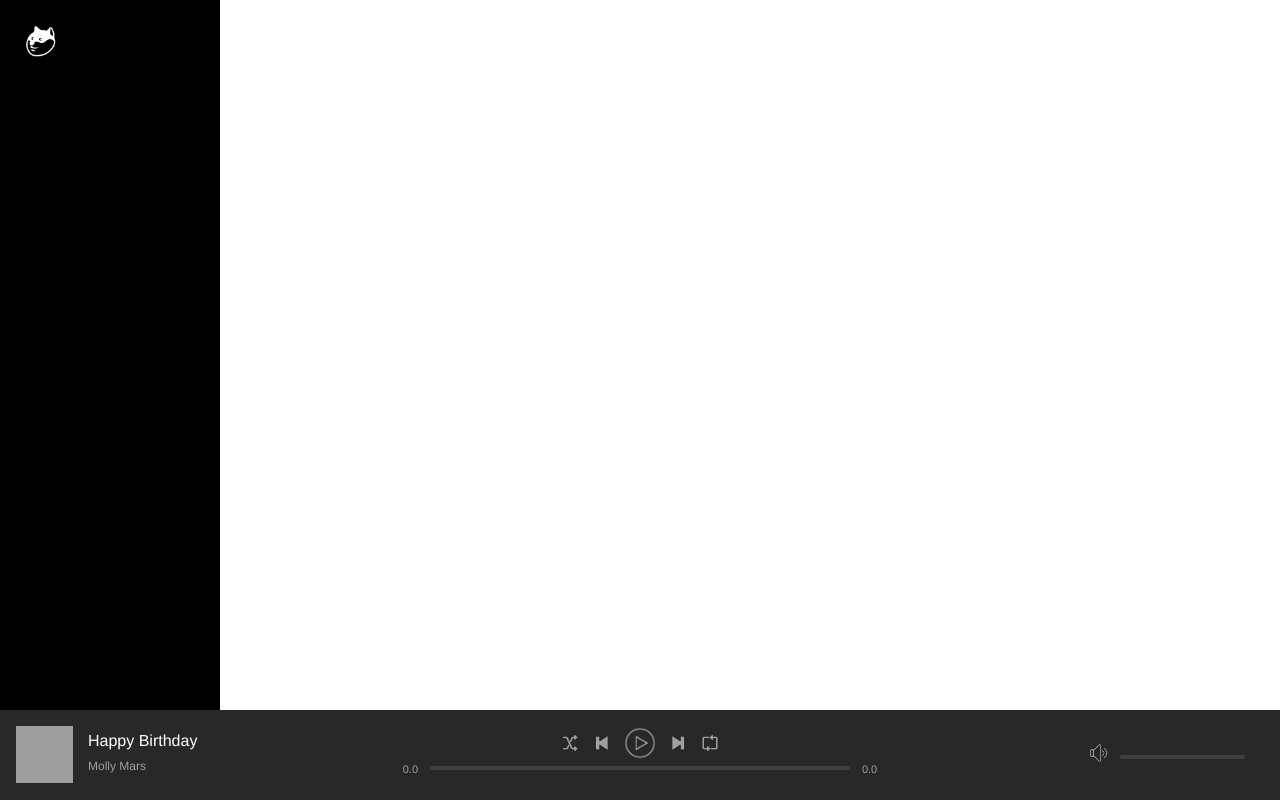
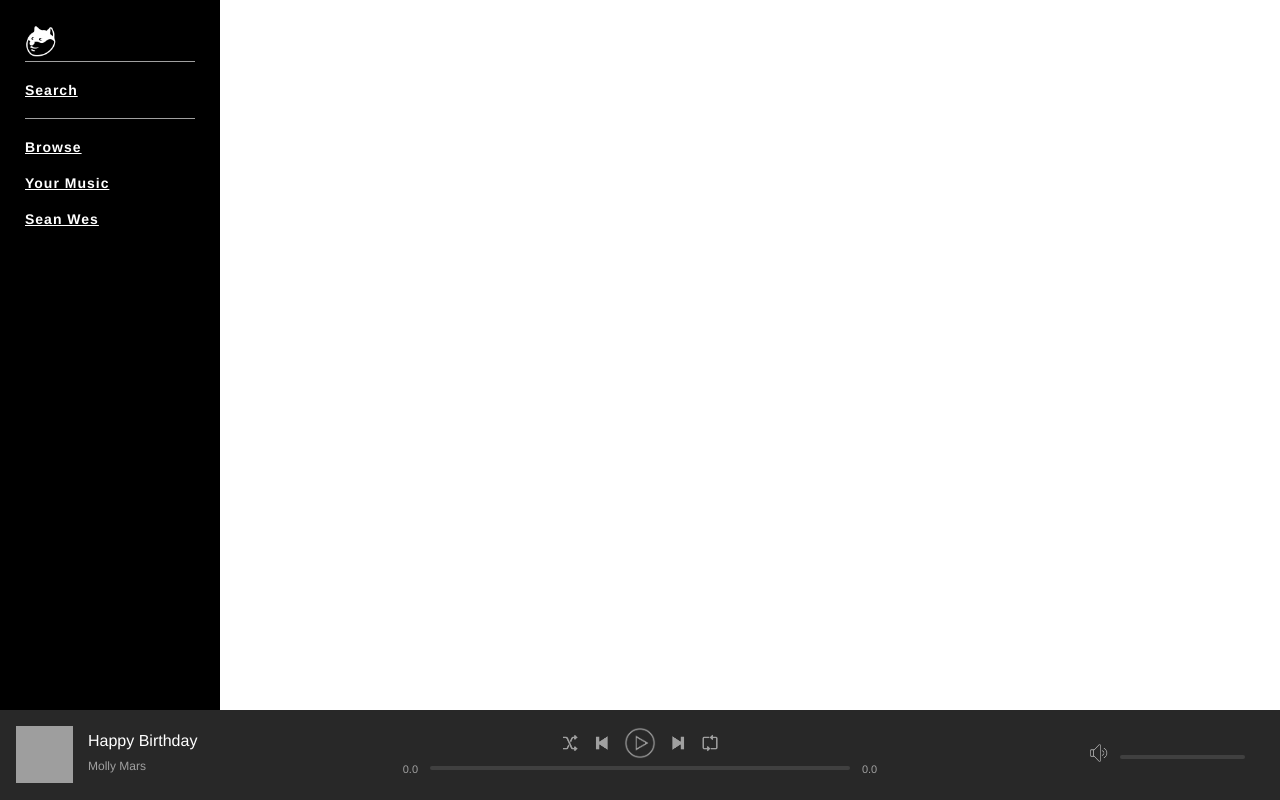
Before and after one commit to edwinchen85/slotify_app, a PHP site: page / in a window 1280 px wide. Run offline with PHP 8.4, Linux system fonts and the light colour scheme; the visitor is signed in with stand-in values (Sample User, id 1); grey boxes are pictures that could not be loaded.

Commit message:
Add markup and style for nav items

```diff
--- a/assets/css/style.css
+++ b/assets/css/style.css
@@ -168,3 +168,16 @@ body {
 .logo img {
   width: 32px;
 }
+
+.navBar .group {
+  border-top: 1px solid #a0a0a0;
+  padding: 10px 0;
+}
+
+.navItem {
+  padding: 10px 0;
+  font-size: 14px;
+  font-weight: 700;
+  display: block;
+  letter-spacing: 1px;
+}
--- a/index.php
+++ b/index.php
@@ -33,6 +33,26 @@ else {
           <a href="index.php" class="logo">
             <img src="assets/images/icons/logo.png" alt="Logo">
           </a>
+
+          <div class="group">
+            <div class="navItem">
+              <a href="search.php" class="navItemLink">Search</a>
+            </div>
+          </div>
+
+          <div class="group">
+            <div class="navItem">
+              <a href="browse.php" class="navItemLink">Browse</a>
+            </div>
+
+            <div class="navItem">
+              <a href="yourMusic.php" class="navItemLink">Your Music</a>
+            </div>
+
+            <div class="navItem">
+              <a href="profile.php" class="navItemLink">Sean Wes</a>
+            </div>
+          </div>
 
         </nav>
       </div>
```
